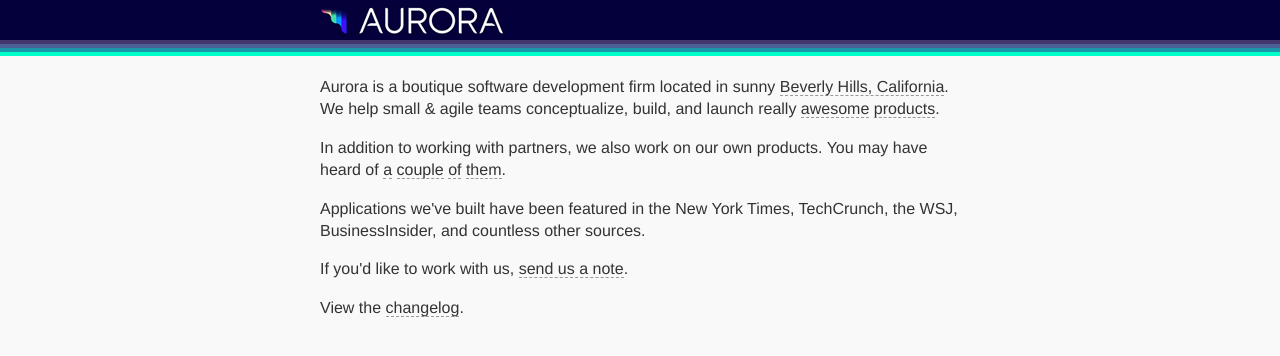
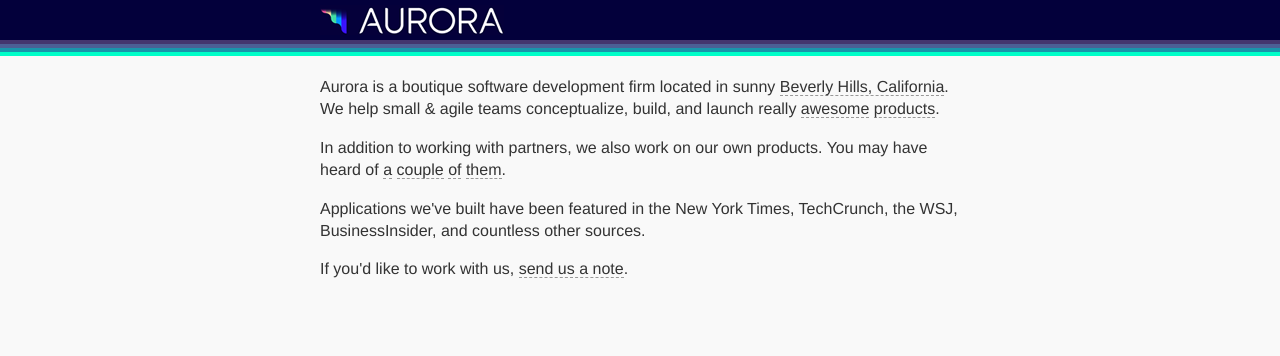
Before and after one commit to aurorasoftware/aurorasoftware.github.com, a Jekyll site: the page built from index.html, in a window 1280 px wide. Shown: the top 356 px of the page. Built offline with Jekyll 4.4.1, drawn with Linux system fonts in a browser that asks for light colours; nearby versions of some CDN libraries; Markdown is read by kramdown in place of the engine named in the settings.

Commit message:
remove changelog

```diff
--- a/index.html
+++ b/index.html
@@ -11,5 +11,4 @@
   <p>In addition to working with partners, we also work on our own products. You may have heard of <a img='breakupnotifier.png' href='http://goo.gl/mDskD'>a</a> <a img='letscrate.png' href='http://goo.gl/TJ4Vu'>couple</a> <a img='pleasepoachme.png' href='http://goo.gl/WvtsS'>of</a> <a img='friendstogmail.png' href='http://goo.gl/NMepQ'>them</a>.</p>
   <p>Applications we've built have been featured in the New York Times, TechCrunch, the WSJ, BusinessInsider, and countless other sources.</p>
   <p>If you'd like to work with us, <a href='mailto:hi@aurora.io'>send us a note</a>.</p>
-  <p>View the <a href='/changelog/'>changelog</a>.</p>
 </div>
```
Also changed, not shown: media/img/linkedin.fw.png (added), media/img/linkedin.png (added).
